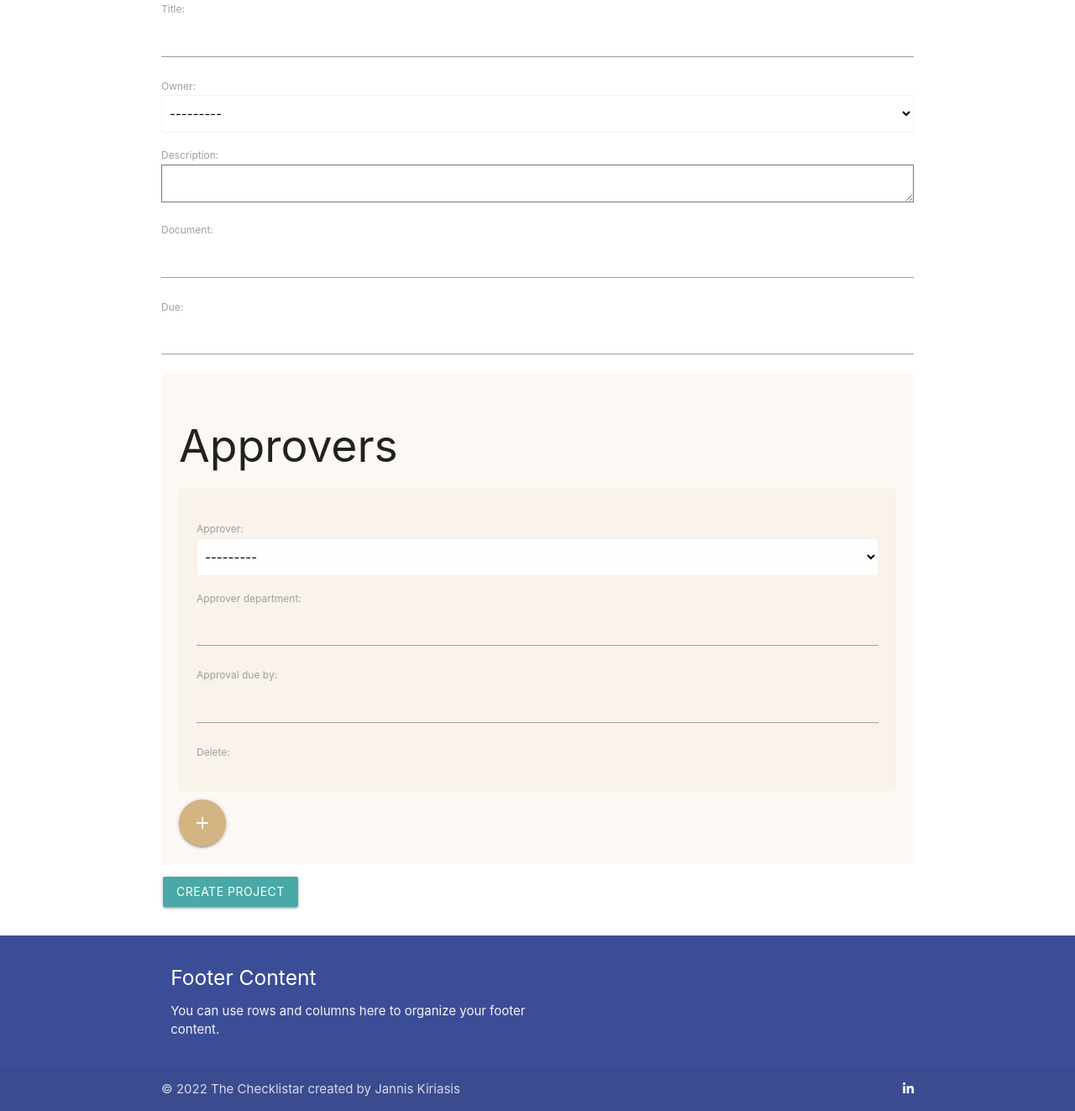
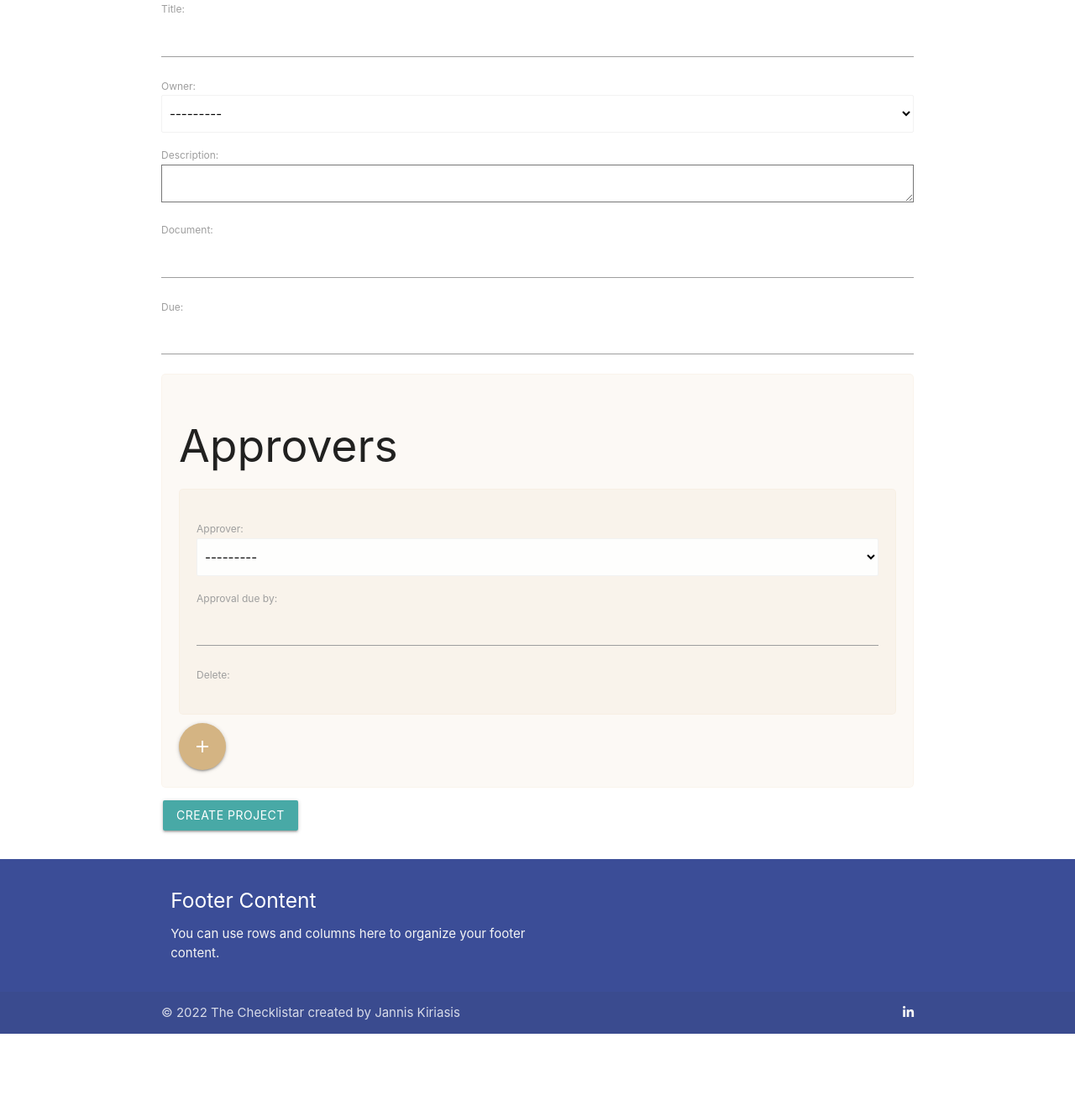
Before and after one commit to jannis-kiriasis/the-checklistar, a Django app: page /create-project in a window 1280 px wide. Shown: the part 201-1524 px from the top of the page at 84% size. After the commit the page ends 1432 px from the top, so only its background shows below. Run offline with Django 3.2, Linux system fonts and the light colour scheme; some libraries are stand-ins or nearby versions; some web fonts are replaced.

Commit message:
Automatically show user departments when creating and updating forms

```diff
--- a/project_management/admin.py
+++ b/project_management/admin.py
@@ -22,8 +22,8 @@ class ProjectAdmin(SummernoteModelAdmin):
 @admin.register(ProjectApproval)
 class ProjectApprovalAdmin(SummernoteModelAdmin):
 
-    list_filter = ('project', 'approver', 'approver_department')
-    list_display = ('id', 'project', 'approver', 'approver_department', 'approved')
+    list_filter = ('project', 'approver')
+    list_display = ('id', 'project', 'approver', 'approved')
     actions = ['approve_projects']
 
     def approve_projects(self, request, queryset):
--- a/project_management/forms.py
+++ b/project_management/forms.py
@@ -20,13 +20,12 @@ class ApproverForm(forms.ModelForm):
 
     class Meta:
         model = ProjectApproval
-        fields = ['approver', 'approver_department', 'approval_due_by']
+        fields = ['approver', 'approval_due_by']
 
 
 ApproverFormSet = inlineformset_factory(
     Project, ProjectApproval, fields=(
         'approver',
-        'approver_department',
         'approval_due_by'
     ),
     extra=1
@@ -35,7 +34,6 @@ ApproverFormSet = inlineformset_factory(
 EditApproverFormSet = inlineformset_factory(
     Project, ProjectApproval, fields=(
         'approver',
-        'approver_department',
         'approval_due_by'
     ),
     extra=0
--- a/project_management/models.py
+++ b/project_management/models.py
@@ -16,7 +16,7 @@ class UserProfile(models.Model):
     department = models.CharField(max_length=80)
 
     def __str__(self):
-        return f"{self.user}"
+        return f"{self.user} | {self.department}"
 
 
 # Project model. Contains all the information related to a project,
@@ -58,7 +58,7 @@ class ProjectApproval(models.Model):
     project = models.ForeignKey(
         Project, on_delete=models.CASCADE, related_name="approvals"
         )
-    approver_department = models.CharField(max_length=80)
+    # approver_department = models.CharField(max_length=80)
     approver = models.ForeignKey(
         UserProfile, on_delete=models.CASCADE, related_name='approvers'
     )
--- a/templates/project-details.html
+++ b/templates/project-details.html
@@ -58,7 +58,7 @@
           <h3>Approvals</h3>
           {% for approval in approvals %}
           <p><span class="bold">Department:</span>
-            {{ approval.approver_department }}<br>
+            {{ approval.approver.department }}<br>
             <span class="bold">Approver:</span>
             {{ approval.approver }}<br>
             {% if approval.approved %}
```
Also changed, not shown: project_management/migrations/0020_remove_projectapproval_approver_department.py (added).
